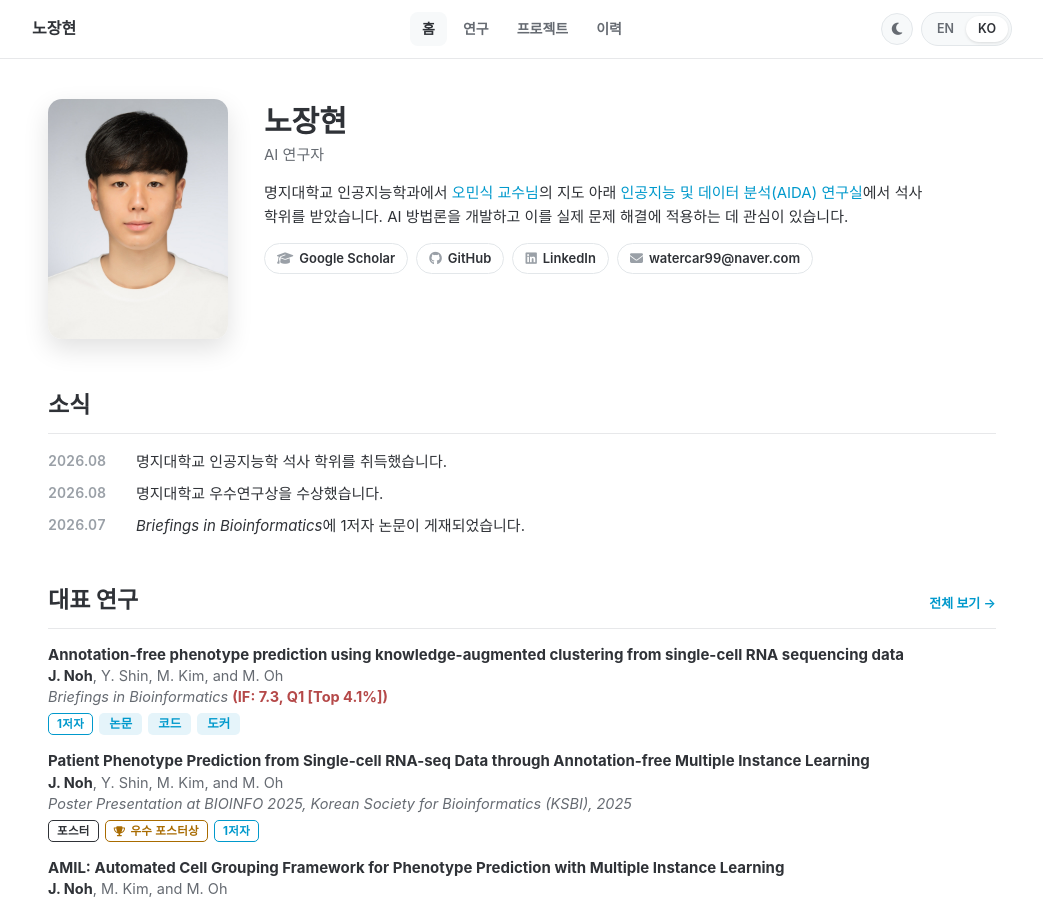
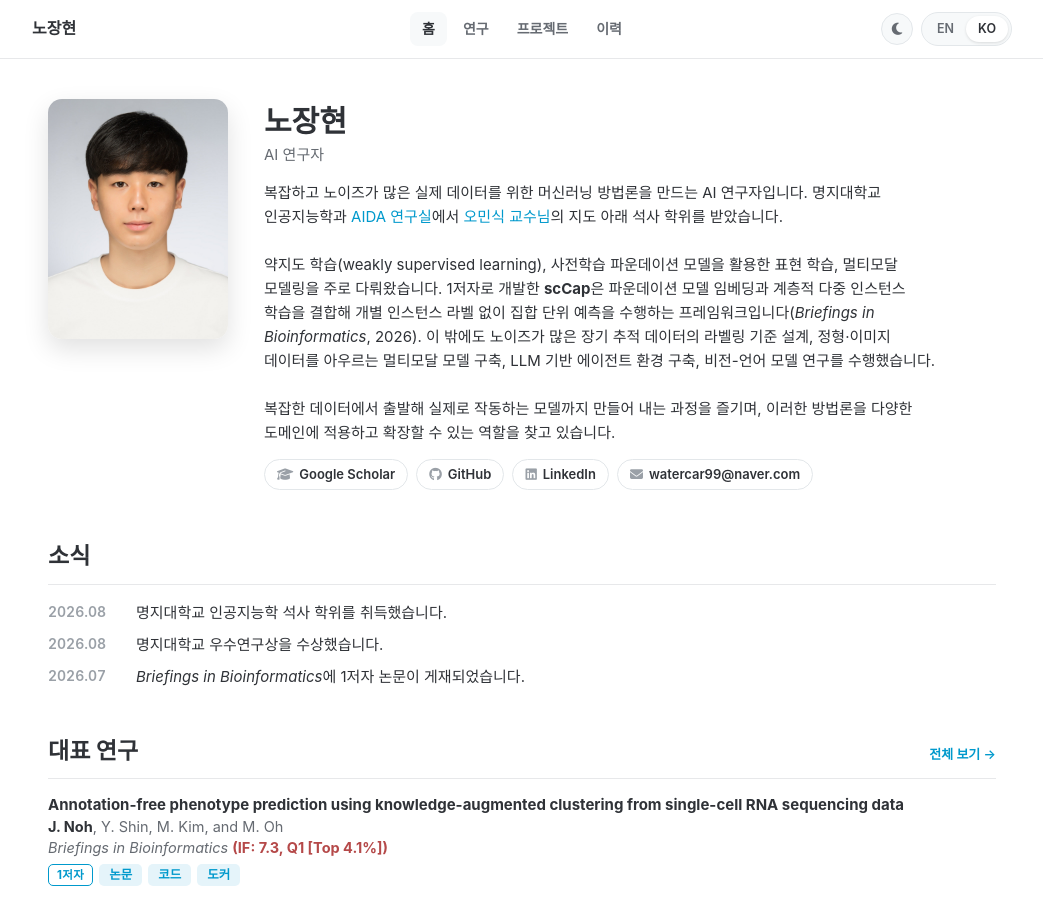
Before and after one commit to janghyunnoh/janghyunnoh.github.io, a Jekyll site: the page built from ko/index.md, in a window 1280 px wide and 900 px high. Shown: the whole window, without its empty margins (118-1161 px from the left). Built offline with Jekyll 4.4.1, drawn with Linux system fonts in a browser that asks for light colours.

Commit message:
Rewrite About Me to be domain-general
Leads with methods (weakly supervised, representation learning,
multimodal) and the scCap result, keeps domain details out of the
headline, and closes with the kind of role being sought.

Co-Authored-By: Claude Opus 5.5 <noreply@anthropic.com>
Claude-Session: https://claude.ai/code/session_01KSQJoZP1auZdYkoBxWPSet

```diff
--- a/_data/profile.yml
+++ b/_data/profile.yml
@@ -24,11 +24,30 @@ cv: ""
 cv_ko: ""
 
 about: >-
-  I received my M.S. in Artificial Intelligence from Myongji University, where I was advised by
+  I'm an AI researcher who builds machine learning methods for complex, noisy real-world data.
+  I received my M.S. in Artificial Intelligence from Myongji University, advised by
   Prof. <a href="https://minsik-bioinfo.github.io/online-cv/">Minsik Oh</a> in the
-  <a href="https://ailab-mju.github.io/">Artificial Intelligence and Data Analytics (AIDA) Lab</a>.
-  I’m interested in developing and applying AI methods to solve real-world problems.
+  <a href="https://ailab-mju.github.io/">AIDA Lab</a>.
+  <br><br>
+  My work spans weakly supervised learning, representation learning with pretrained foundation models,
+  and multimodal modeling. As first author, I developed <strong>scCap</strong>, a framework that combines
+  foundation-model embeddings with hierarchical multiple instance learning to make set-level predictions
+  without instance-level labels (<em>Briefings in Bioinformatics</em>, 2026). I have also designed labeling
+  schemes for noisy longitudinal data, built multimodal models over tabular and image data, set up
+  LLM-based agent workflows, and worked on vision-language models.
+  <br><br>
+  I enjoy taking a problem from messy data to a working model, and I'm looking for roles where I can
+  apply and extend these methods across domains.
 about_ko: >-
-  명지대학교 인공지능학과에서 <a href="https://minsik-bioinfo.github.io/online-cv/">오민식 교수님</a>의 지도 아래
-  <a href="https://ailab-mju.github.io/">인공지능 및 데이터 분석(AIDA) 연구실</a>에서 석사 학위를 받았습니다.
-  AI 방법론을 개발하고 이를 실제 문제 해결에 적용하는 데 관심이 있습니다.
+  복잡하고 노이즈가 많은 실제 데이터를 위한 머신러닝 방법론을 만드는 AI 연구자입니다.
+  명지대학교 인공지능학과 <a href="https://ailab-mju.github.io/">AIDA 연구실</a>에서
+  <a href="https://minsik-bioinfo.github.io/online-cv/">오민식 교수님</a>의 지도 아래 석사 학위를 받았습니다.
+  <br><br>
+  약지도 학습(weakly supervised learning), 사전학습 파운데이션 모델을 활용한 표현 학습, 멀티모달 모델링을 주로 다뤄왔습니다.
+  1저자로 개발한 <strong>scCap</strong>은 파운데이션 모델 임베딩과 계층적 다중 인스턴스 학습을 결합해
+  개별 인스턴스 라벨 없이 집합 단위 예측을 수행하는 프레임워크입니다(<em>Briefings in Bioinformatics</em>, 2026).
+  이 밖에도 노이즈가 많은 장기 추적 데이터의 라벨링 기준 설계, 정형·이미지 데이터를 아우르는 멀티모달 모델 구축,
+  LLM 기반 에이전트 환경 구축, 비전-언어 모델 연구를 수행했습니다.
+  <br><br>
+  복잡한 데이터에서 출발해 실제로 작동하는 모델까지 만들어 내는 과정을 즐기며,
+  이러한 방법론을 다양한 도메인에 적용하고 확장할 수 있는 역할을 찾고 있습니다.
```
